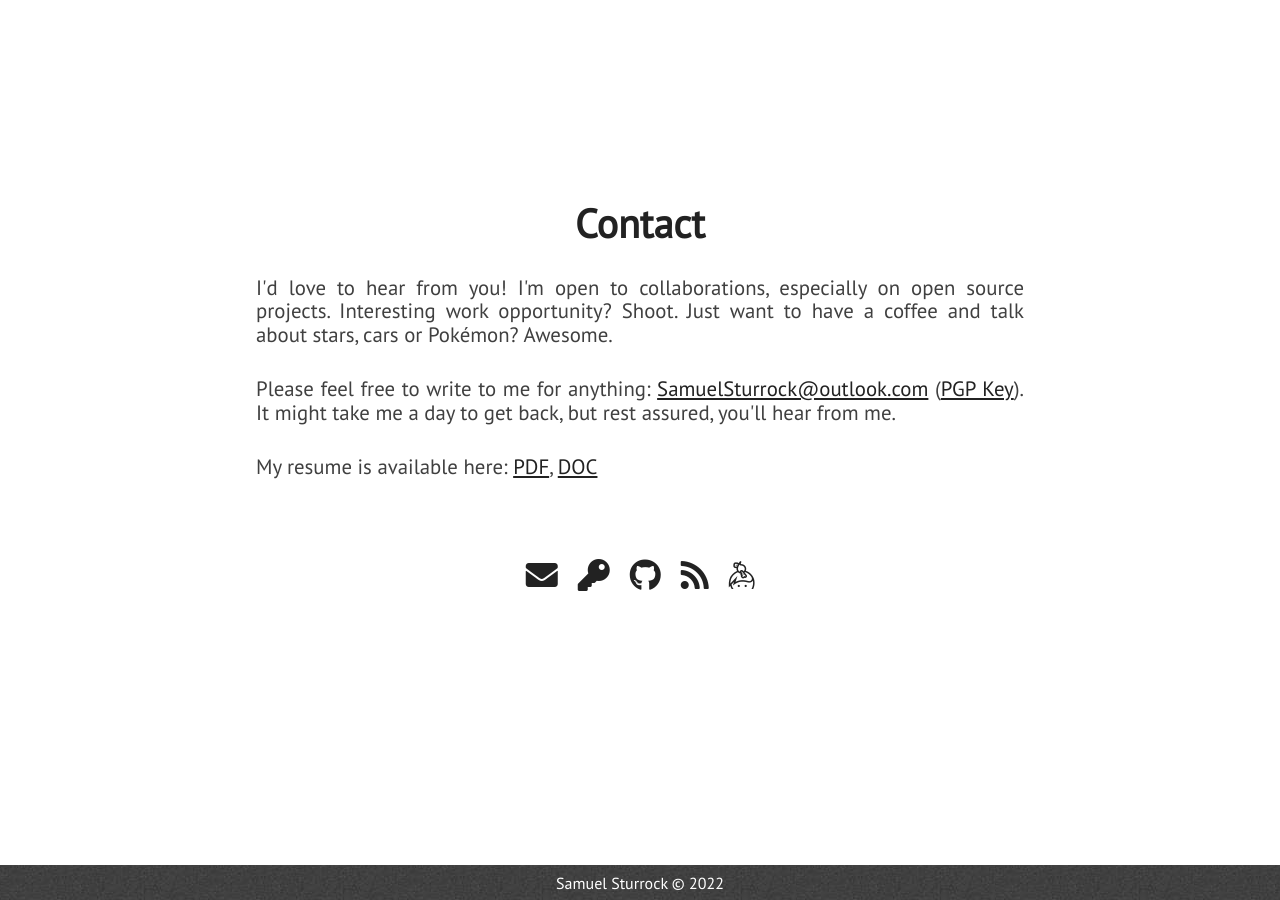
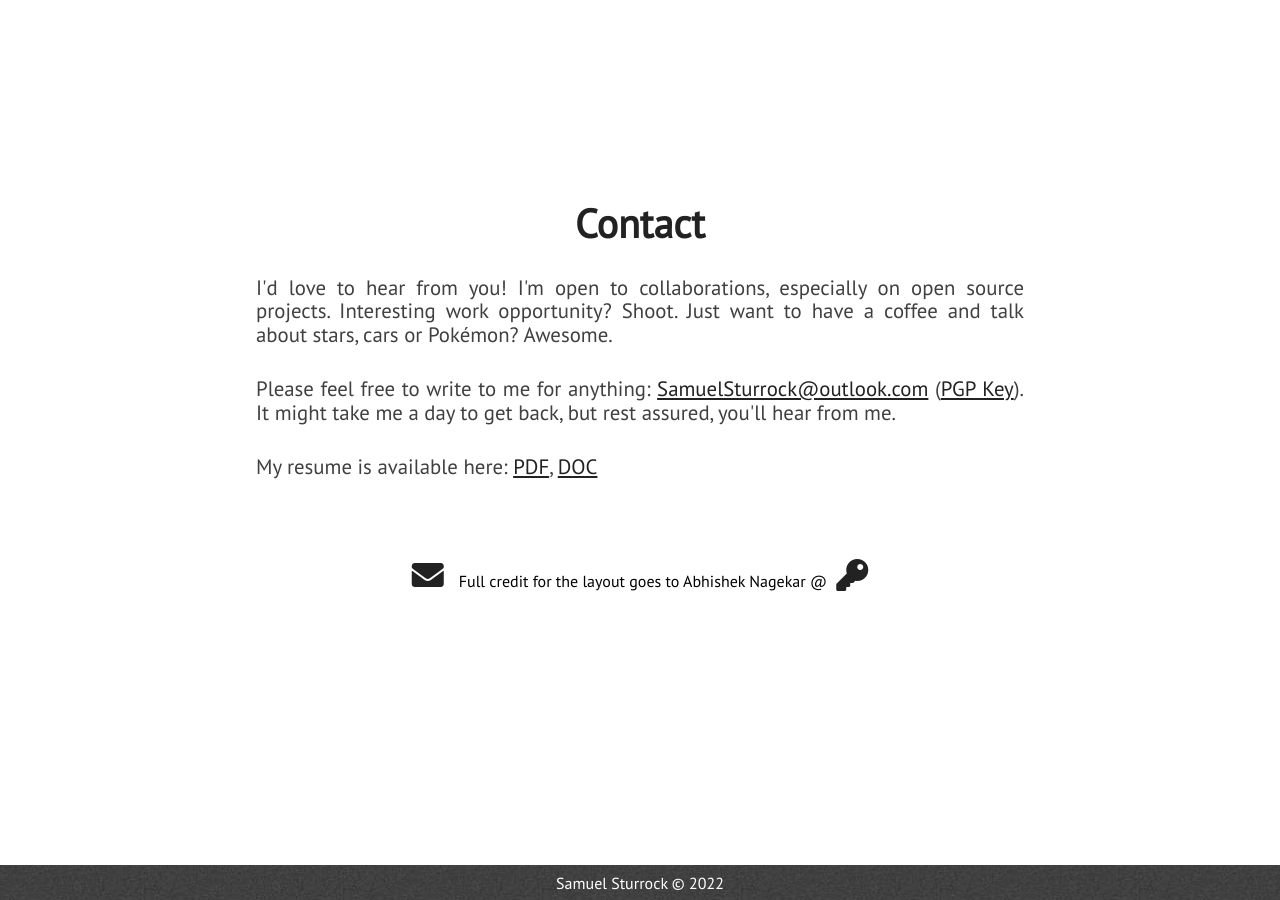
Before and after one commit to SamuelSturrock/Portfolio, a Jekyll site: the page built from index.html, in a window 1280 px wide and 900 px high, scrolled down 5081 px. Built offline with Jekyll 4.4.1, drawn with Linux system fonts in a browser that asks for light colours; nearby versions of some CDN libraries.

Commit message:
Update extra.html

```diff
--- a/_includes/extra.html
+++ b/_includes/extra.html
@@ -15,24 +15,11 @@
                 <span class="hint--bottom bottom-link" aria-label="Email">
                     <a href="mailto:{{ site.email }}"><i class="head-icon fas fa-envelope"></i></a>
                 </span>
+
                 <span class="hint--bottom bottom-link" aria-label="PGP Key">
-                    <a href="https://www.nagekar.com/publickey.abhishek@nagekar.com.asc"><i class="head-icon fas fa-key"></i></a>
+                    Full credit for the layout goes to Abhishek Nagekar @
+                    <a href="https://www.nagekar.com/"><i class="head-icon fas fa-key"></i></a>
                 </span>
-                <span class="hint--bottom bottom-link" aria-label="GitHub">
-                    <a href="https://github.com/{{ site.github_username }}"><i class="head-icon fab fa-github"></i></a>
-                </span>
-                <span class="hint--bottom bottom-link" aria-label="Web Blog">
-                    <a href="{{ site.blog_url }}"><i class="head-icon fas fa-rss"></i></a>
-                </span>
-                <span class="hint--bottom bottom-link" aria-label="Keybase">
-                    <a href="https://keybase.io/{{ site.keybase_username }}"><i class="head-icon fab fa-keybase"></i></a>
-                </span>
-                <!-- <span class="hint--bottom bottom-link" aria-label="Reddit">
-                    <a href="https://www.reddit.com/u/{{ site.reddit_username }}"><i class="head-icon fab fa-reddit"></i></a>
-                </span>
-                <span class="hint--bottom bottom-link" aria-label="Twitter">
-                    <a href="https://twitter.com/{{ site.twitter_username }}"><i class="head-icon fab fa-twitter"></i></a>
-                </span> -->
             </div>
         </div>
     </section>
```
